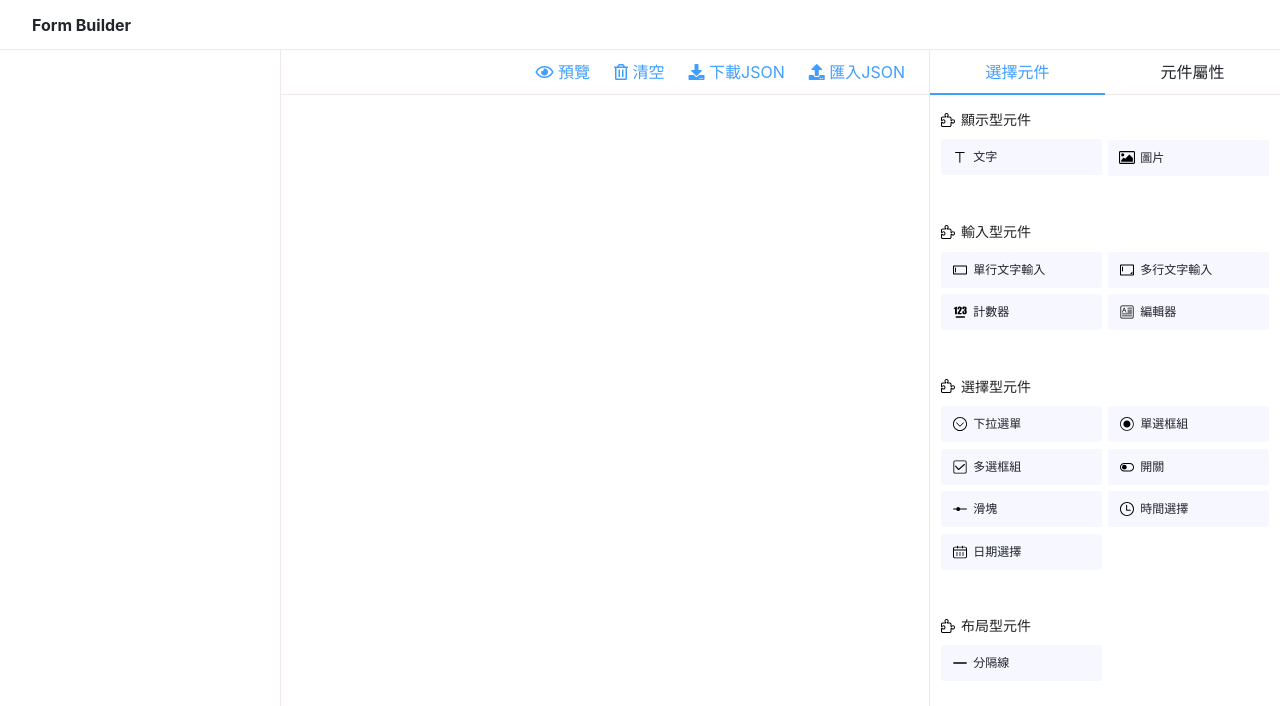
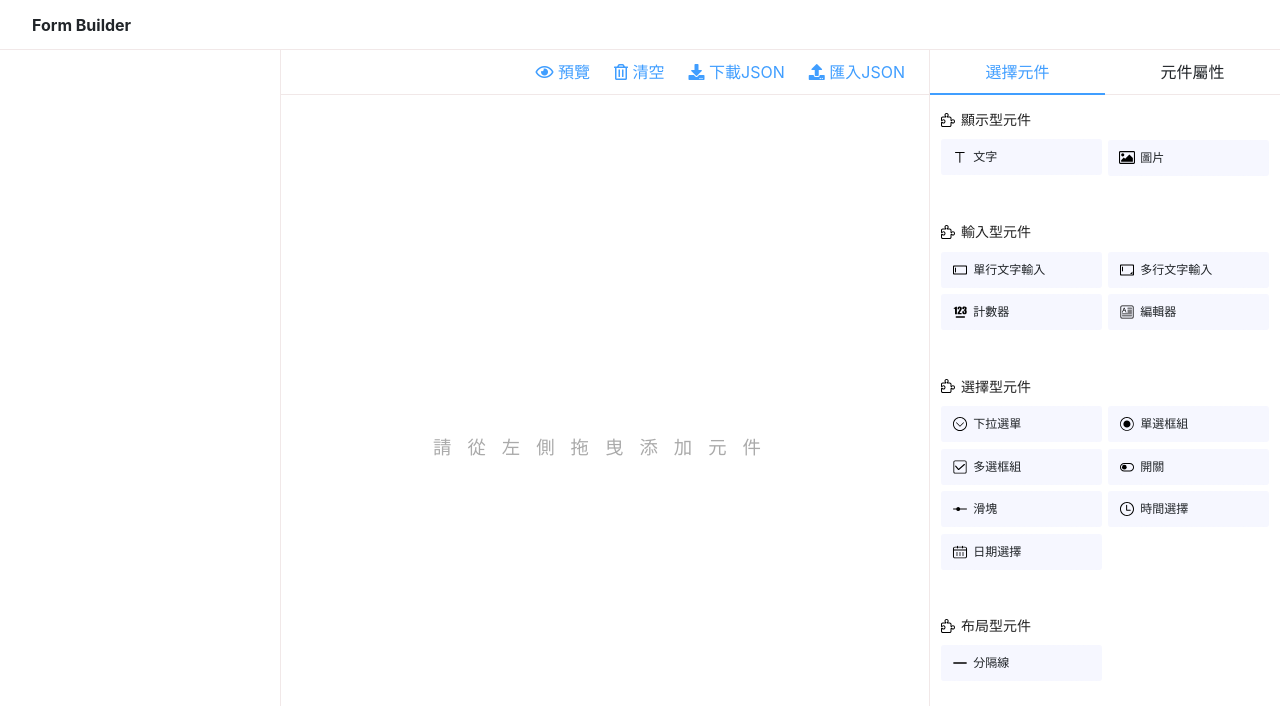
Before and after one commit to 7070587/farm-vue, a Vue app: page /w-home in a window 1280 px wide. Shown: the top 706 px of the page. Built offline with nearby package versions, Linux system fonts and the light colour scheme.

Commit message:
Update | home.vue / generate.scss | update default text when generate list length === 0

```diff
--- a/src/scss/generate.scss
+++ b/src/scss/generate.scss
@@ -32,4 +32,14 @@
             background-color: $selected-color;
         }
     }
+
+    &--empty {
+        height: 100%;
+        display: flex;
+        justify-content: center;
+        align-items: center;
+        color: #aaa;
+        letter-spacing: 1rem;
+        font-size: 1.15rem;
+    }
 }
--- a/src/views/home/home.vue
+++ b/src/views/home/home.vue
@@ -89,7 +89,15 @@
                             </template>
 
                         </div>
+
+                        <div
+                            class="generate--empty"
+                            v-if="generateList.length === 0"
+                        >
+                            請從左側拖曳添加元件
+                        </div>
                     </draggable>
+
                 </div>
 
             </div>
```
